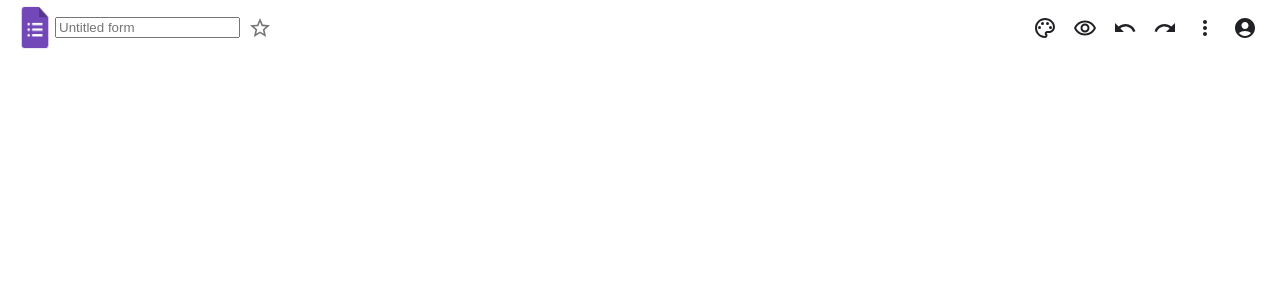
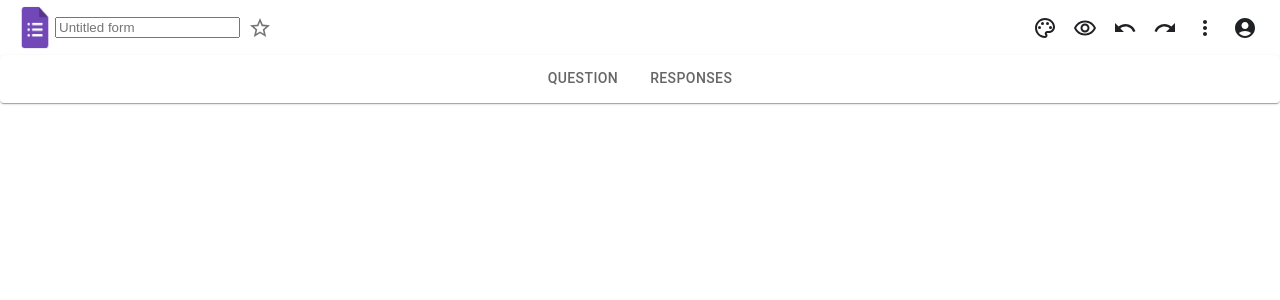
Before and after one commit to kasulaarunteja/DocKare_Assignment, a React (Create React App) app: page /form/1 in a window 1280 px wide. Shown: the top 300 px of the page. Built offline with nearby package versions, Linux system fonts and the light colour scheme.

Commit message:
Routes forms

```diff
--- a/src/Routes/AllRoutes.jsx
+++ b/src/Routes/AllRoutes.jsx
@@ -1,16 +1,17 @@
+import { TableSortLabel, Tabs } from "@mui/material";
 import React from "react";
 import { Routes, Route } from "react-router-dom";
-import Formheader from "../Components/Formheader";
+import FormRoues from "./FormRoues";
 import HomepageRoute from "./HomepageRoute";
 
 const AllRoutes = () => {
   return (
-    <div>
+    <>
       <Routes>
         <Route path="/" element={<HomepageRoute />}></Route>
-        <Route path="/form/:id" element={<Formheader />}></Route>
+        <Route path="/form/:id" element={<FormRoues/>}></Route>
       </Routes>
-    </div>
+    </>
   );
 };
 
--- /dev/null
+++ b/src/Routes/FormRoues.jsx
@@ -0,0 +1,14 @@
+import React from 'react';
+import Centeredtabs from '../Components/Centeredtabs';
+import Formheader from '../Components/Formheader';
+
+const FormRoues = () => {
+    return (
+        <>
+         <Formheader/>
+         <Centeredtabs/>
+        </>
+    );
+}
+
+export default FormRoues;
```
